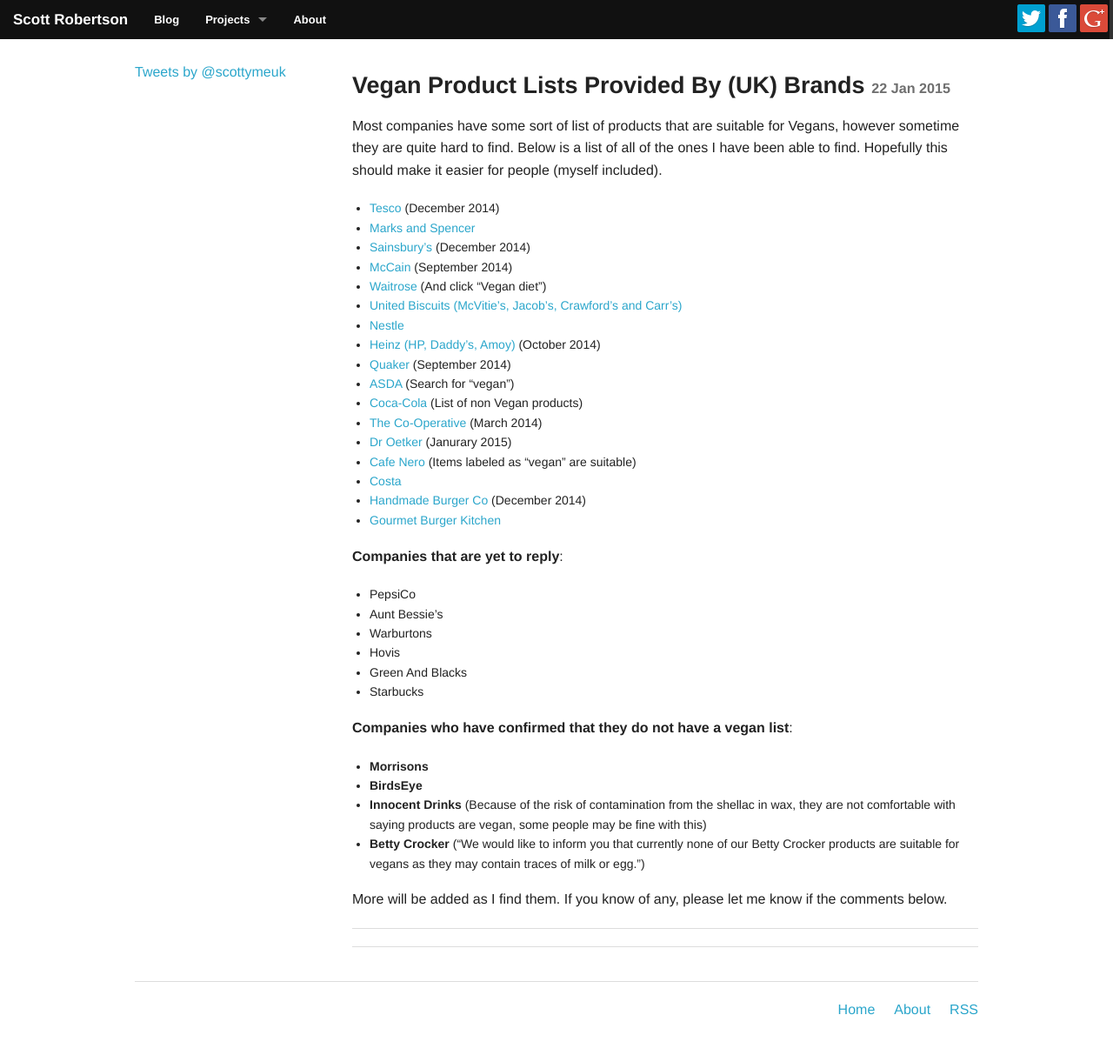
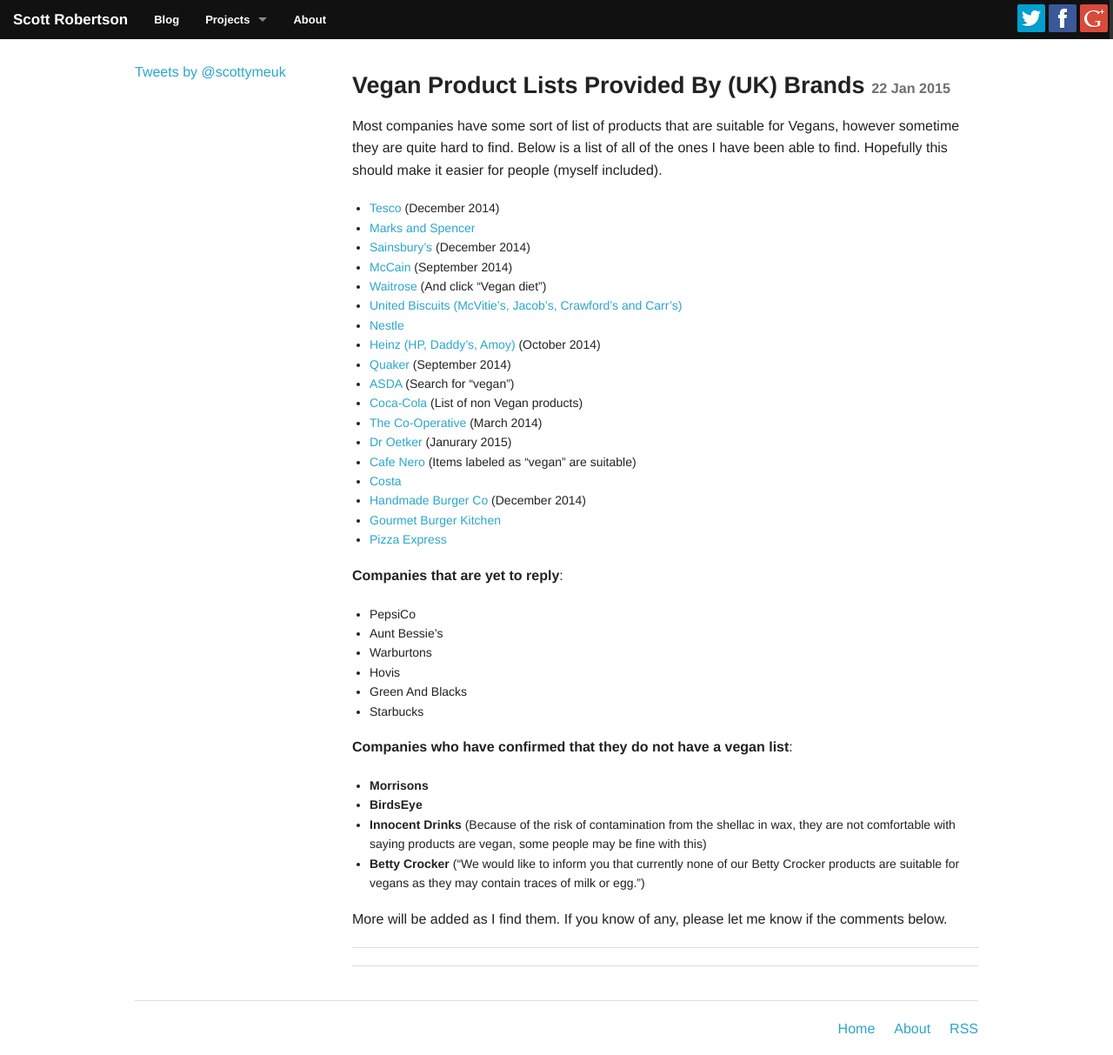
Before and after one commit to scottrobertson/scottrobertson.me, a Jekyll site: the page built from _posts/2015-01-22-uk-brands-vegan-lists.markdown, in a window 1280 px wide. Shown: the whole page at 87% size. Built offline with Jekyll 4.4.1, drawn with Linux system fonts in a browser that asks for light colours; nearby versions of some CDN libraries; Markdown is read by kramdown in place of the engine named in the settings; comment, search, counter and statistics services are not loaded; before the commit the page ends 1191 px from its top, so only the background shows below that.

Commit message:
Update 2015-01-22-uk-brands-vegan-lists.markdown

```diff
--- a/_posts/2015-01-22-uk-brands-vegan-lists.markdown
+++ b/_posts/2015-01-22-uk-brands-vegan-lists.markdown
@@ -24,6 +24,7 @@
 - [Costa](https://www.costa.co.uk/nutrition/)
 - [Handmade Burger Co](http://handmadeburger.co.uk/wp-content/uploads/2014/12/23397-HBC-Allergy-Menu_ONLINE.pdf) (December 2014)
 - [Gourmet Burger Kitchen](http://www.gbk.co.uk/assets/img/pdfMenus/GBK-AllergyMenu.pdf)
+- [Pizza Express](http://www.pizzaexpress.com/uploads/documents/allergy.pdf)
 
 **Companies that are yet to reply**:
 
```
